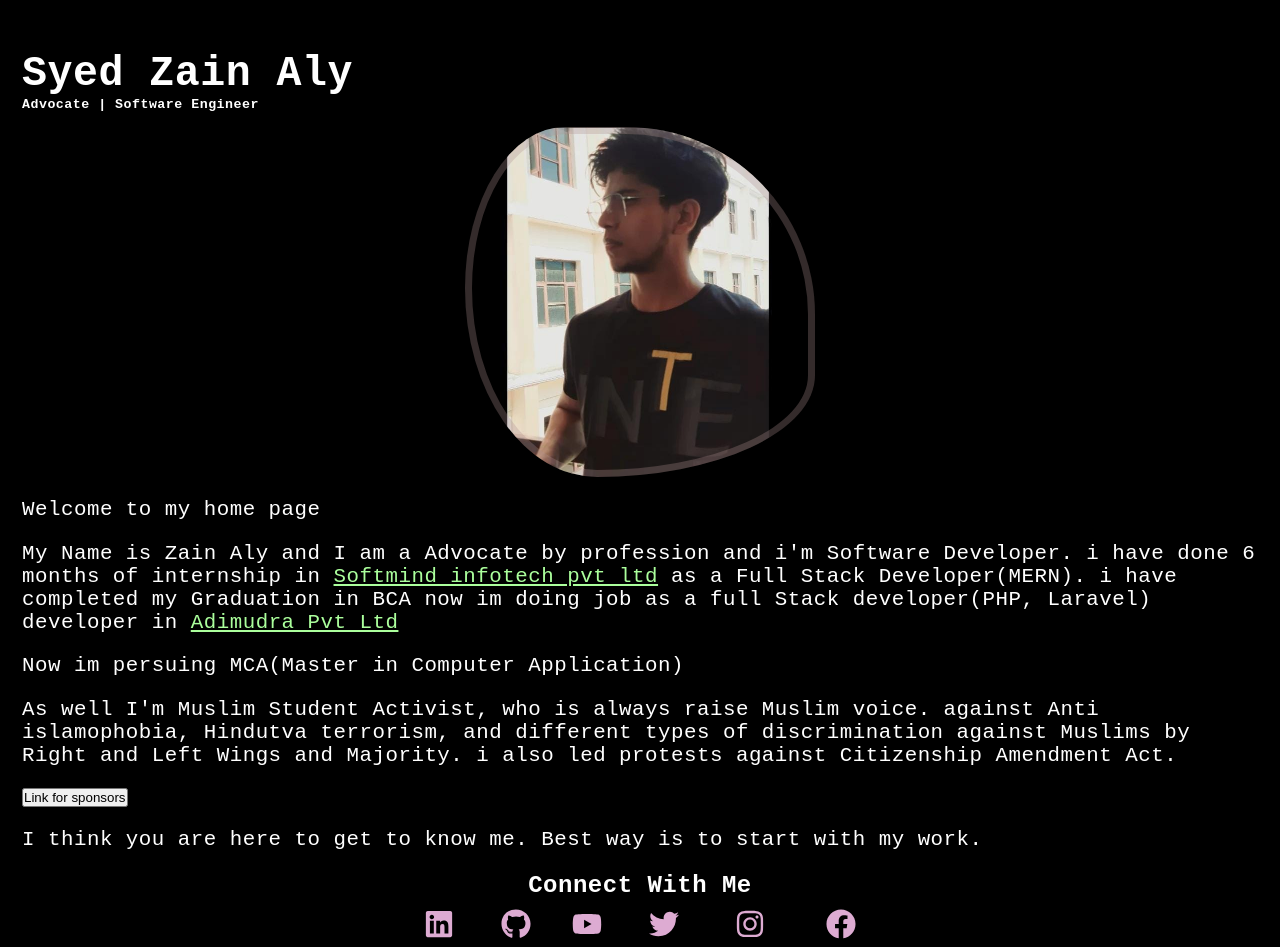
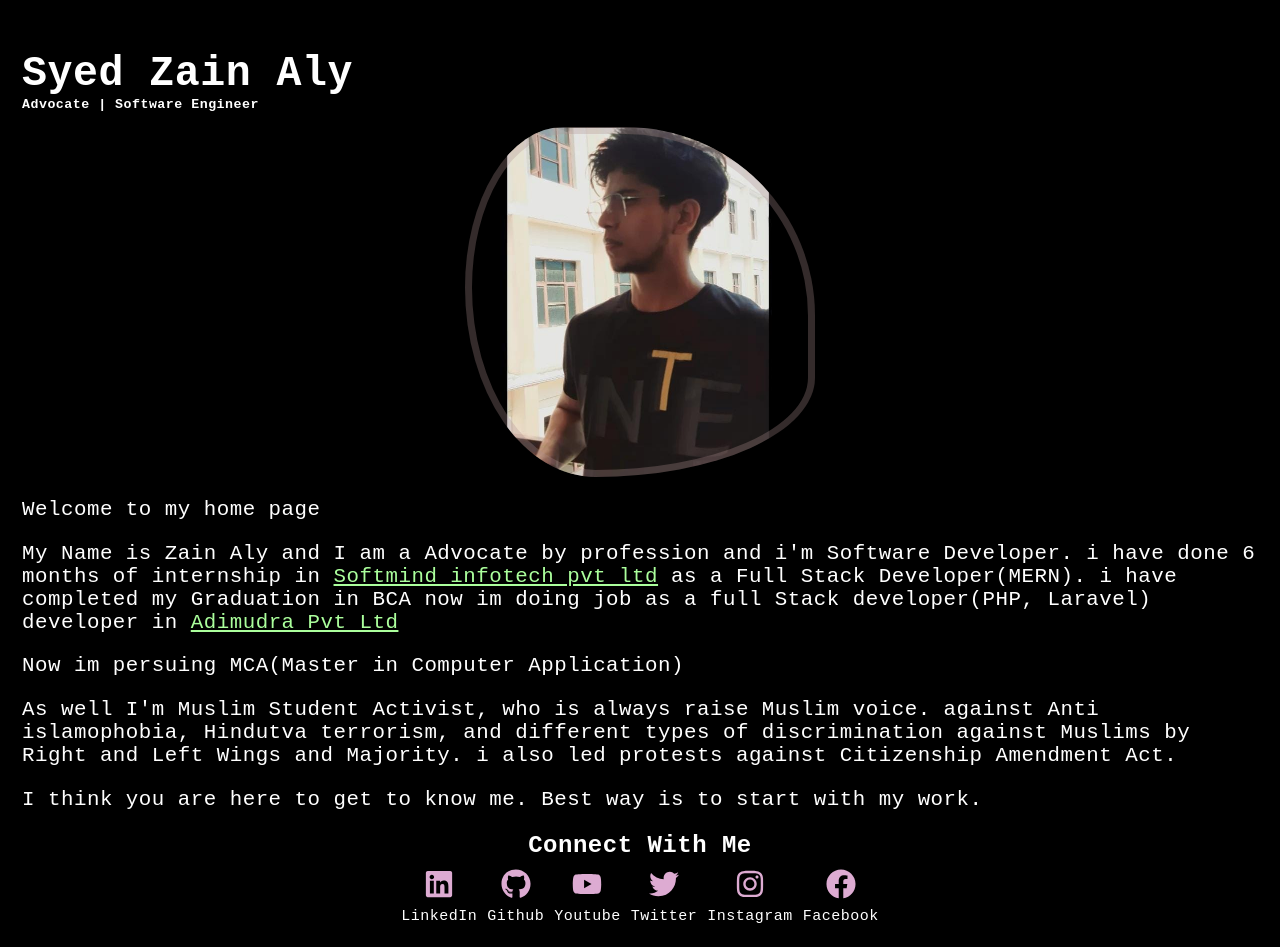
Before and after one commit to zainaly0/syedzainaly2024, a React (Vite) app: page / in a window 1280 px wide. Shown: the top 947 px of the page. Built offline with nearby package versions, Linux system fonts and the light colour scheme; a web font is replaced by a local one.

Commit message:
button comment

```diff
--- a/src/Component/Home/Home.jsx
+++ b/src/Component/Home/Home.jsx
@@ -38,7 +38,7 @@ const Home = () => {
                 of discrimination against Muslims by Right and Left Wings and Majority. i also
                 led protests against Citizenship Amendment Act.
             </p>
-            <button> Link for sponsors </button>
+            {/* <button> Link for sponsors </button> */}
 
             <p>
                 I think you are here to get to know me. Best way is to start with my
```
